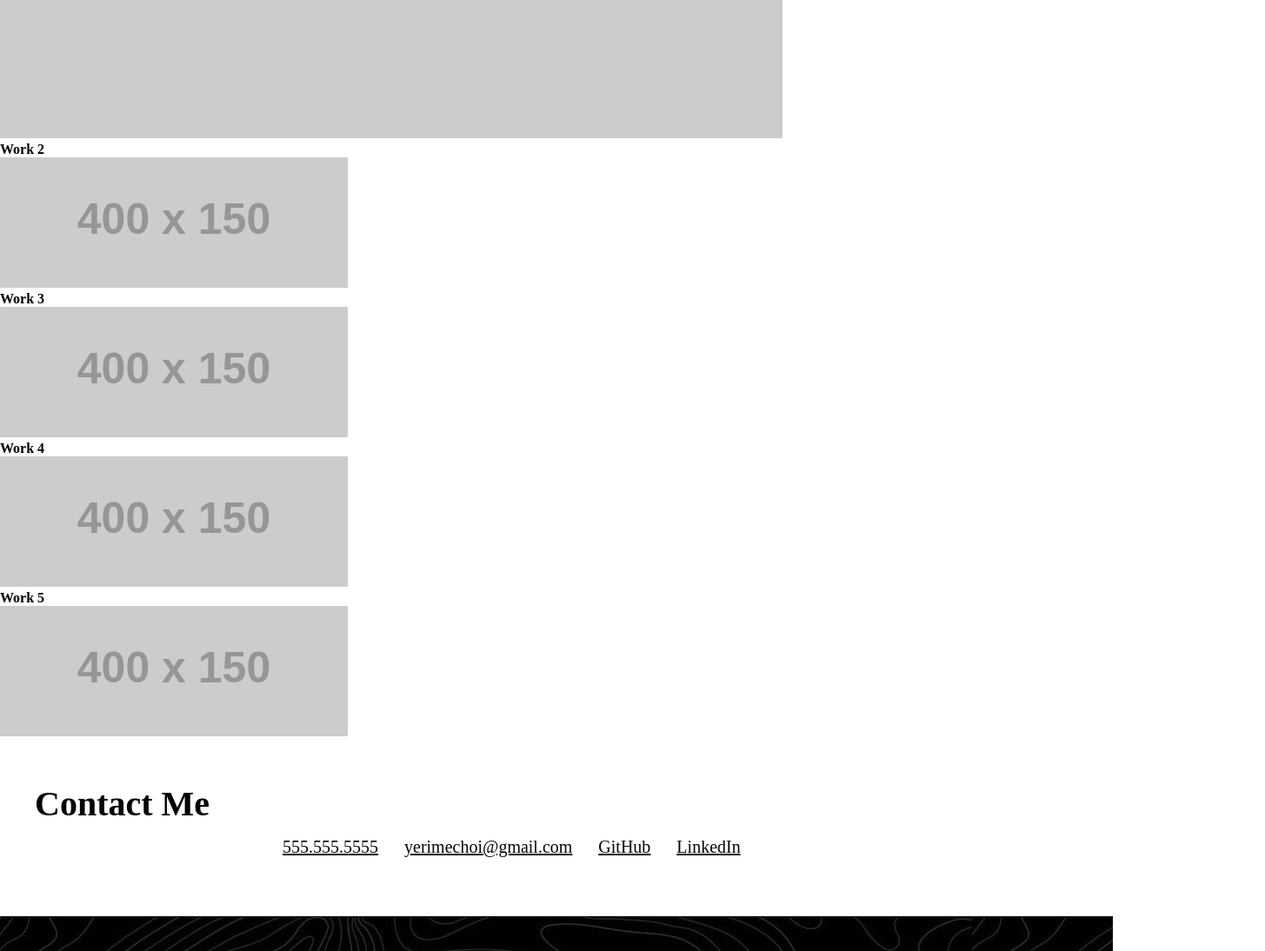
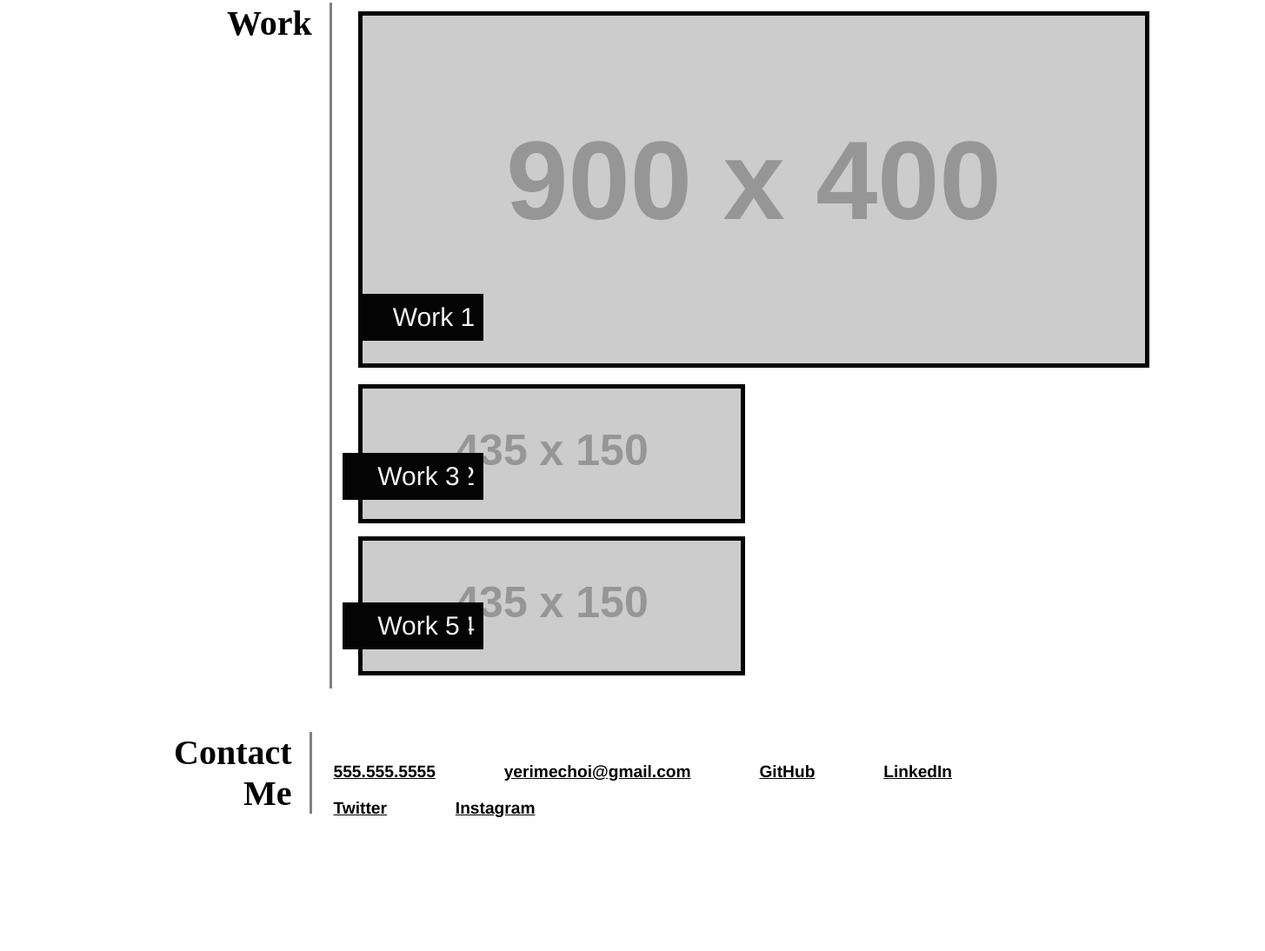
Before and after one commit to yerimechoi/Professional-Portfolio_C2, a plain HTML site: page index.html in a window 1280 px wide. Shown: the part 882-1976 px from the top of the page at 87% size, 1455 px wide, since content can reach past the window. After the commit the page ends 1856 px from the top, so only its background shows below. Drawn offline with Linux system fonts and the light colour scheme; placeholder pictures from the web are drawn by us.

Commit message:
Wrote code to style the outline as the mockup. Have to add before and after pseudo elements.

```diff
--- a/Assets/style.css
+++ b/Assets/style.css
@@ -7,6 +7,7 @@
 :root {
     --text_color: #f1f1f1;
     --background_color: #040404;
+    --line_color: #818181;
 }
 
 .header {
@@ -18,11 +19,11 @@
 .header h1 {
     display: inline-block;
     font-size: 225%;
-    text-align: left;
-    padding-left: 40px;
+    text-align: right;
+    padding-left: 80px;
     padding-right: 10px;
     background-color: var(--text_color);
-    color: var(--background_color);
+    color: var(--line_color);
     font-family:'Franklin Gothic Medium', 'Arial Narrow', sans-serif
 }
 
@@ -30,7 +31,7 @@
     padding-top: 15px;
     float: right;
     font-size: 125%;
-    padding-right: 40px;
+    padding-right: 60px;
 }
 
 .header nav ul li {
@@ -53,7 +54,7 @@ h2 {
     text-align: right;
     background-color: var(--text_color);
     color: var(--background_color);
-    padding-right: 40px;
+    padding-right: 60px;
     padding-top: 10px;
     padding-bottom: 10px;
     margin-left: 600px;
@@ -62,96 +63,205 @@ h2 {
 
 .about-me {
     display: flex;
-    margin: 5px;
-    border: 2px solid black;
+    margin-top: 50px;
 }
+
 #about-me-header {
-    border-right: 3px solid red;
-    flex: 30%
-}
-#about-me-para {
-    flex: 70%;
+    border-right: 3px solid var(--line_color);
+    flex: 20%
 }
 
 #about-me-header h3 {
     font-size: 250%;
     color: var(--background_color);
-    padding-left: 40px;
-    padding-top: 50px;
+    padding-right: 20px;
+    padding-left: 250px;
+    text-align: right;
+}
+
+#about-me-para {
+    flex: 80%;
 }
 
 #about-me-para p {
-    font-size: 100%;
+    font-size: 110%;
     color: var(--background_color);
     float: right;
-    padding-right: 40px;
-    margin-left: 280px;
+    padding-left: 30px;
+    padding-top: 10px;
+    padding-right: 604px;
+    padding-bottom: 20px;
+    font-family:'Franklin Gothic Medium', 'Arial Narrow', sans-serif
 }
 
-
-
-
-
-
-
-
-
-
-
-.content {
-    display: inline-block;
+.work {
+    display: flex;
+    margin-top: 50px;
 }
 
-.content h3 {
+#work-header {
+    border-right: 3px solid var(--line_color);
+    flex: 20%;
+}
+
+#work-header h3 {
     font-size: 250%;
     color: var(--background_color);
-    padding-left: 40px;
-    padding-top: 50px;
-}
-
-.content-w1 {
-    font-size: 150%;
+    padding-right: 20px;
+    padding-left: 261px;
     text-align: left;
 }
 
-
-
-
-
-
-
-
-.contact {
-    display: inline-block;
+#work-image {
+    flex: 80%;
+    position: relative;
+    padding-left: 30px;
+    margin-top: 10px;
 }
 
-.contact h3 {
+#image1 {
+    border: 5px solid var(--background_color);
+    margin-bottom: 15px;
+}
+
+#bottom-left1 {
+    position: absolute;
+    top: 325px;
+    padding-left: 40px;
+    padding-top: 10px;
+    padding-bottom: 10px;
+    padding-right: 10px;
+    background-color: var(--background_color);
+    color: var(--text_color);
+    font-size: 30px;
+    font-family:'Franklin Gothic Medium', 'Arial Narrow', sans-serif
+}
+
+#image2 {
+    border: 5px solid var(--background_color);
+    margin-bottom: 15px;
+    display: flex;
+    flex: 50%
+}
+
+#bottom-left2 {
+    position: absolute;
+    top: 508px;
+    padding-left: 40px;
+    padding-top: 10px;
+    padding-bottom: 10px;
+    padding-right: 10px;
+    background-color: var(--background_color);
+    color: var(--text_color);
+    font-size: 30px;
+    font-family:'Franklin Gothic Medium', 'Arial Narrow', sans-serif
+}
+
+#image3 {
+    border: 5px solid var(--background_color);
+    margin-bottom: 15px;
+    display: flex;
+    flex: 50%;
+    float: right;
+    margin-right: 598px;
+    margin-top: -175px;
+}
+
+#bottom-left3 {
+    position: absolute;
+    top: 508px;
+    right: 916px;
+    padding-left: 40px;
+    padding-top: 10px;
+    padding-bottom: 10px;
+    padding-right: 10px;
+    background-color: var(--background_color);
+    color: var(--text_color);
+    font-size: 30px;
+    font-family:'Franklin Gothic Medium', 'Arial Narrow', sans-serif
+}
+
+#image4 {
+    border: 5px solid var(--background_color);
+    margin-bottom: 15px;
+    display: flex;
+    flex: 50%
+}
+
+#bottom-left4 {
+    position: absolute;
+    top: 680px;
+    padding-left: 40px;
+    padding-top: 10px;
+    padding-bottom: 10px;
+    padding-right: 10px;
+    background-color: var(--background_color);
+    color: var(--text_color);
+    font-size: 30px;
+    font-family:'Franklin Gothic Medium', 'Arial Narrow', sans-serif
+}
+
+#image5 {
+    border: 5px solid var(--background_color);
+    margin-bottom: 15px;
+    display: flex;
+    flex: 50%;
+    float: right;
+    margin-right: 598px;
+    margin-top: -175px;
+}
+
+#bottom-left5 {
+    position: absolute;
+    top: 680px;
+    right: 916px;
+    padding-left: 40px;
+    padding-top: 10px;
+    padding-bottom: 10px;
+    padding-right: 10px;
+    background-color: var(--background_color);
+    color: var(--text_color);
+    font-size: 30px;
+    font-family:'Franklin Gothic Medium', 'Arial Narrow', sans-serif
+}
+
+.contact-me {
+    display: flex;
+    margin-top: 50px;
+}
+
+#contact-me-header {
+    border-right: 3px solid var(--line_color);
+    flex: 20%;
+    margin-bottom: 20px;
+}
+
+#contact-me-header h3 {
     font-size: 250%;
     color: var(--background_color);
-    padding-left: 40px;
-    padding-top: 50px;
+    padding-right: 20px;
+    padding-left: 200px;
+    text-align: right;
 }
 
-.contact div {
+.contacts {
+    flex: 80%;
     padding-top: 15px;
-    float: center;
-    font-size: 125%;
-    padding-left: 300px;
-    padding-bottom: 50px;
+    float: right;
+    font-size: 120%;
+    padding-right: 60px;
 }
 
-.contact div ul li {
+.contacts ul li {
+    margin-left: 25px;
+    list-style: none;
     display: inline-block;
-    margin-left: 25px;
+    padding-top: 20px;
+    font-weight: bolder;
 }
 
-.contact div ul li a {
+.contacts ul li a {
     color: var(--background_color);
-    text-align: center;
+    font-family:'Franklin Gothic Medium', 'Arial Narrow', sans-serif;
+    padding-right: 49px;
 }
-
-.footer {
-    padding-top: 20px;
-    padding-bottom: 20px;
-    background-image: url(./Images/topography.jpeg);
-}
--- a/index.html
+++ b/index.html
@@ -37,44 +37,59 @@
                 <div id="about-me-header">
                     <h3>About Me</h3>
                 </div>
+
                 <div id="about-me-para">
                     <p>Ye Rim (Esther) Choi is currently a boot camp student based in Toronto, Canada. She studied architecture at OCAD University but realized it was not for her. Soon after graduating, she took UX/UI courses and became more curious of the technical sides to the final output. Whether that be a website or an app, she wanted to learn more of the aspects of web development. With her background in design, Esther can bring a new perspective and input to the web development field. She is quick to adapt to her environment and is not scared of giving or receiving feedback. </p>
                 </div>
             </div>
 
-            <section class="content">
+            <div class="work">
+                <div id="work-header">
                     <h3>Work</h3>
+                </div>
+
+                <div id="work-image">
                     <div>
-                    <h4 class="content-w1">Work 1</h4>
-                    <img src="https://via.placeholder.com/900x400" alt="Placeholder"/>
+                        <img id="image1" src="https://via.placeholder.com/900x400" alt="Placeholder"/>
+                    <div id="bottom-left1">Work 1</div>
                     </div>
 
                     <div>
-                    <h4>Work 2</h4>
-                    <img src="https://via.placeholder.com/400x150" alt="Placeholder"/>
+                        <div>
+                            <img id="image2" src="https://via.placeholder.com/435x150" alt="Placeholder"/>
+                        <div id="bottom-left2">Work 2</div>
                     </div>
 
                     <div>
-                    <h4>Work 3</h4>
-                    <img src="https://via.placeholder.com/400x150" alt="Placeholder"/>
+                        <div>
+                            <img id="image3" src="https://via.placeholder.com/435x150" alt="Placeholder"/>
+                        <div id="bottom-left3">Work 3</div>
                     </div>
 
                     <div>
-                    <h4>Work 4</h4>
-                    <img src="https://via.placeholder.com/400x150" alt="Placeholder"/>
+                        <div>
+                            <img id="image4" src="https://via.placeholder.com/435x150" alt="Placeholder"/>
+                        <div id="bottom-left4">Work 4</div>
                     </div>
 
                     <div>
-                    <h4>Work 5</h4>
-                    <img src="https://via.placeholder.com/400x150" alt="Placeholder"/>
+                        <div>
+                            <img id="image5" src="https://via.placeholder.com/435x150" alt="Placeholder"/>
+                        <div id="bottom-left5">Work 5</div>
                     </div>
-            </section>
+
+                </div>
+
+            </div>
         </main>
 
         <aside>
-            <section class="contact">
+            <div class="contact-me">
+                <div id="contact-me-header">
                     <h3>Contact Me</h3>
-                <div>
+                </div>
+
+                <div class="contacts">
                     <ul>
                         <li>
                             <a href="#">555.555.5555</a>
@@ -88,9 +103,15 @@
                         <li>
                             <a href="#">LinkedIn</a>
                         </li>
+                        <li>
+                            <a href="#">Twitter</a>
+                        </li>
+                        <li>
+                            <a href="#">Instagram</a>
+                        </li>
                     </ul>
                 </div>
-            </section>
+            </div>
         </aside>
     </body>
 
```
Also changed, not shown: 1 other file. Lines whose indentation alone changed are shown as unchanged.
